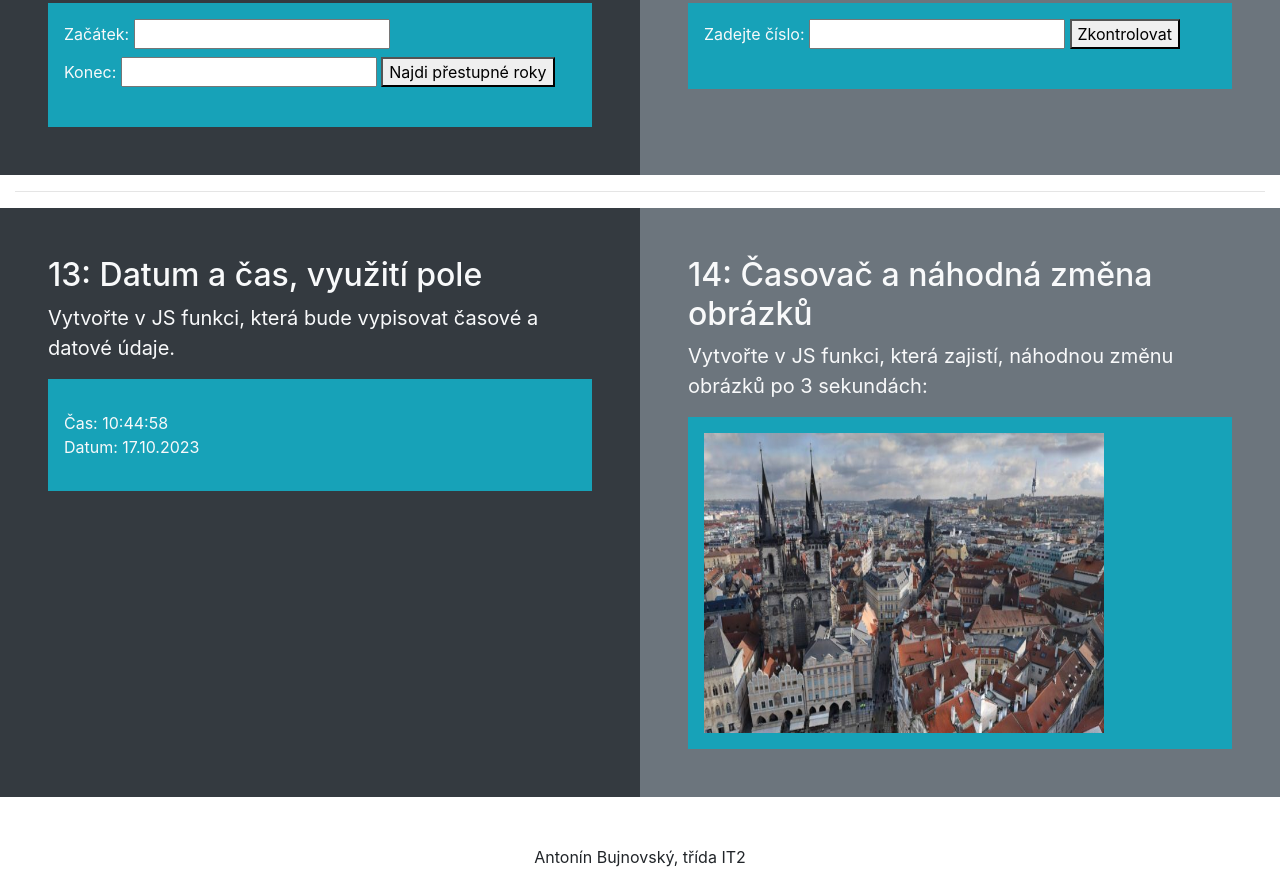
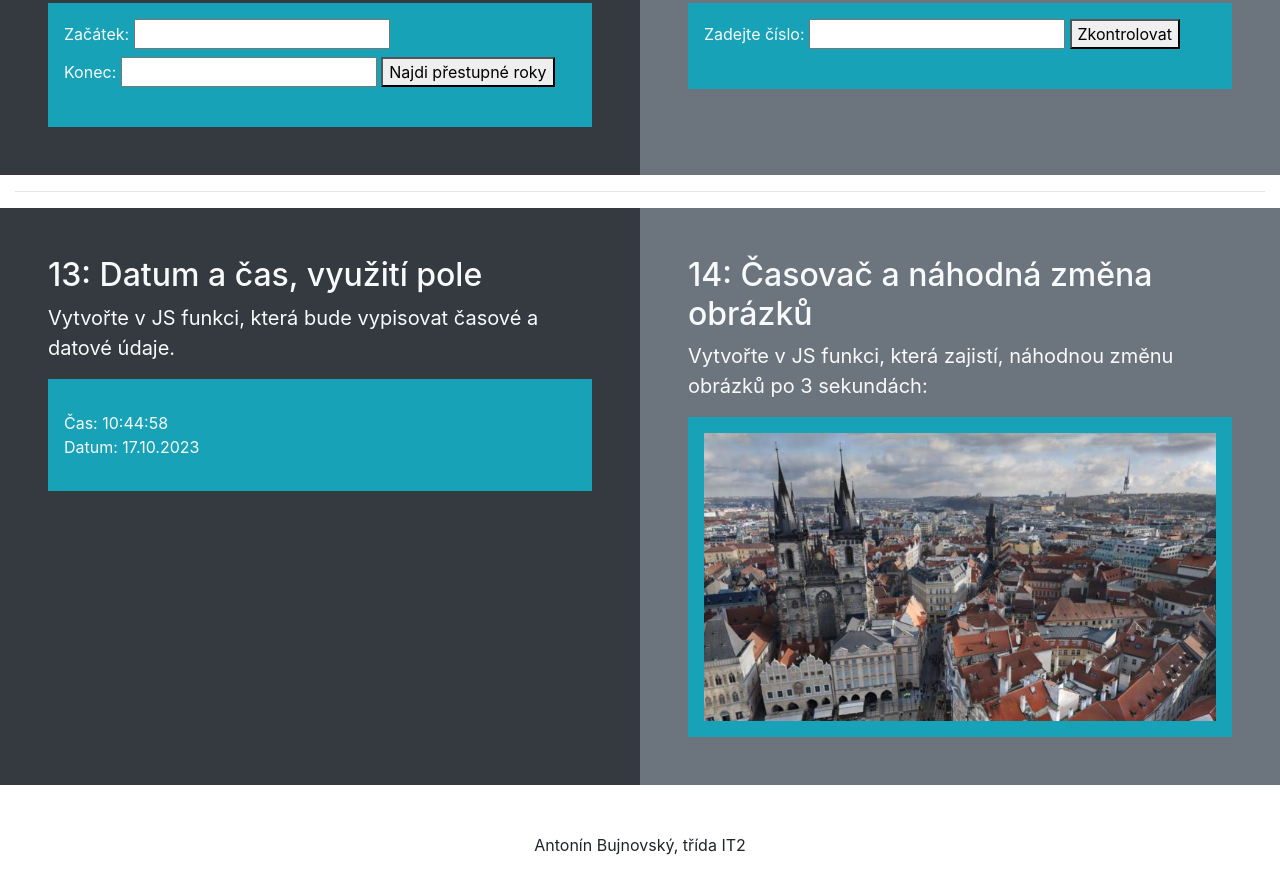
Before and after one commit to MrBujnowski/javaskript, a plain HTML site: page index.html in a window 1280 px wide. Shown: the part 4389-5258 px from the top of the page. Drawn offline with nearby package versions, Linux system fonts and the light colour scheme.

Commit message:
Update index.html

```diff
--- a/index.html
+++ b/index.html
@@ -540,7 +540,7 @@ let isLeapYear = false; // Boolovská hodnota (typ boolean) pro logický výraz
 
 
 
-            <img id="obrazek" src="img/vltava.jpg" alt="Obrázek" width="400" height="300">
+            <img id="obrazek" src="img/vltava.jpg" alt="Obrázek" width="100%" height="100%">
 
             <script>
                 // Seznam obrázků
```
